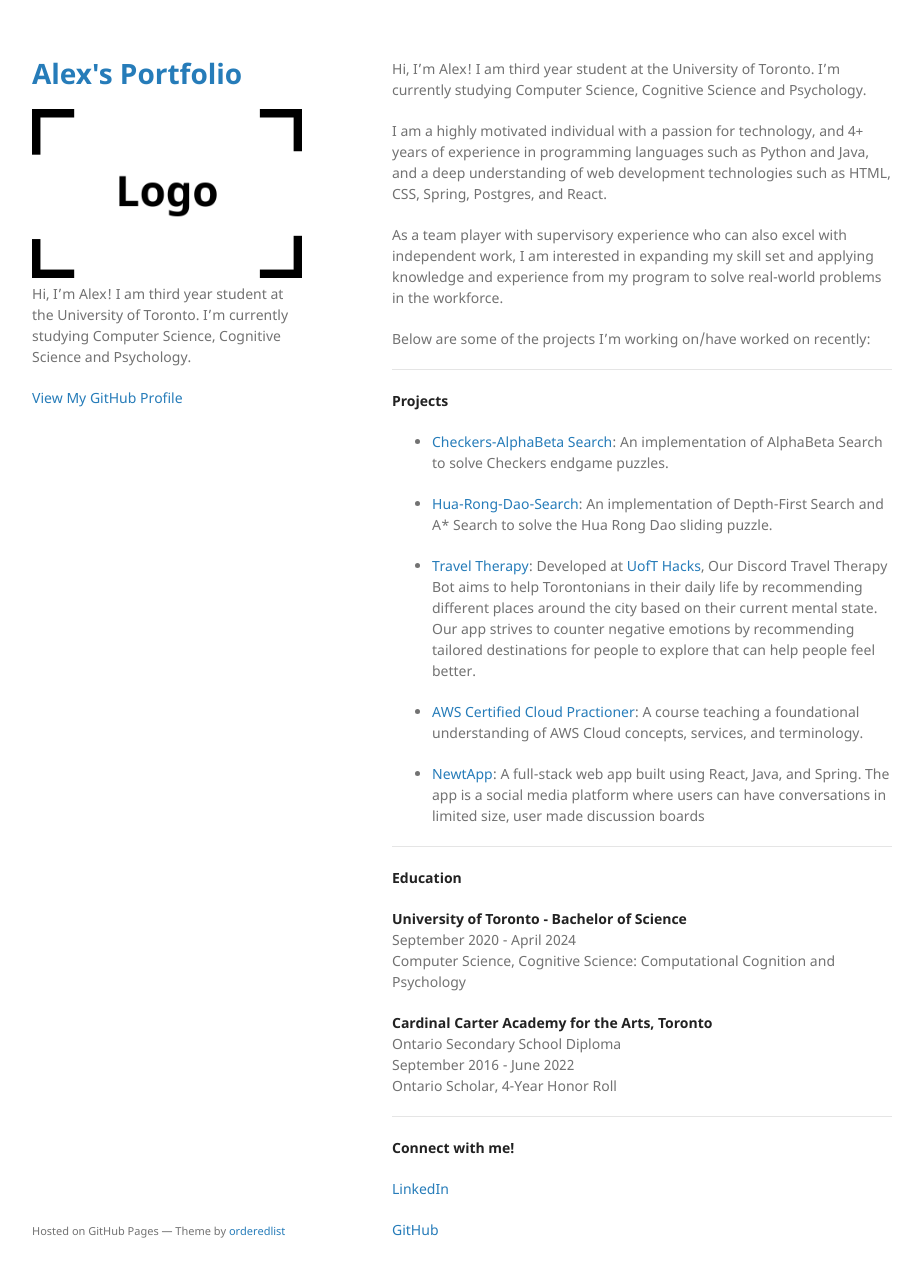
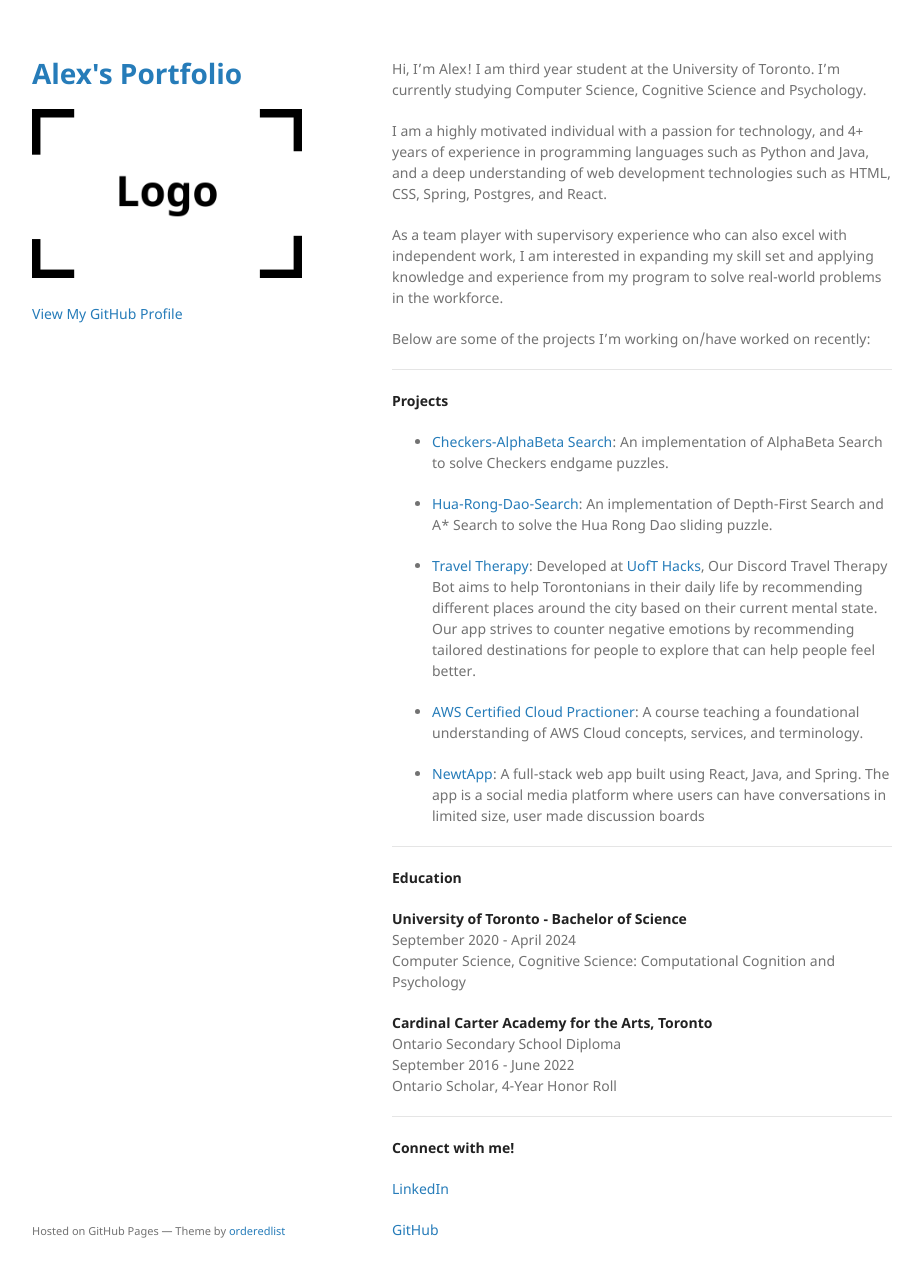
Before and after one commit to alexszokolay/alexszokolay.github.io, a Jekyll site: the page built from index.md, in a window 1280 px wide and 1310 px high. Shown: the top 1277 px of the window, without its empty margins (178-1101 px from the left). Built offline with Jekyll 4.4.1, drawn with Linux system fonts in a browser that asks for light colours; our own code applies the rules of GitHub Pages for plain Markdown files; the repository's description, which GitHub fills in, is left out.

Commit message:
Update _config.yml

```diff
--- a/_config.yml
+++ b/_config.yml
@@ -1,6 +1,6 @@
 title: Alex's Portfolio
 logo: /assets/img/logo.png
-description: Hi, I’m Alex! I am third year student at the University of Toronto. I’m currently studying Computer Science, Cognitive Science and Psychology.
+description:
 baseurl: "" # the subpath of your site, e.g. /blog
 url: "https://www.alexszokolay.com" # the base hostname & protocol for your site, e.g. http://example.com
 show_downloads: false
```
